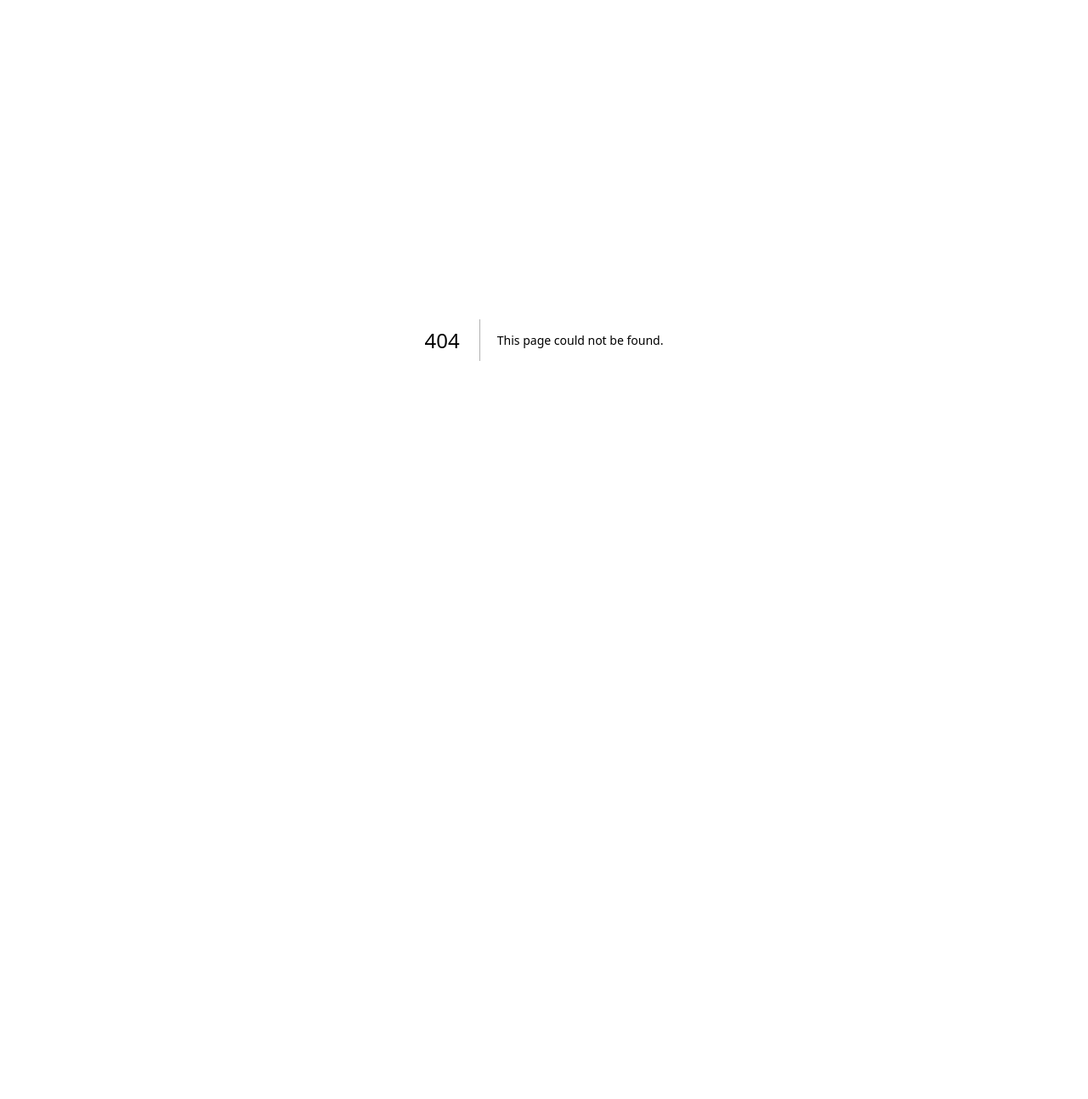
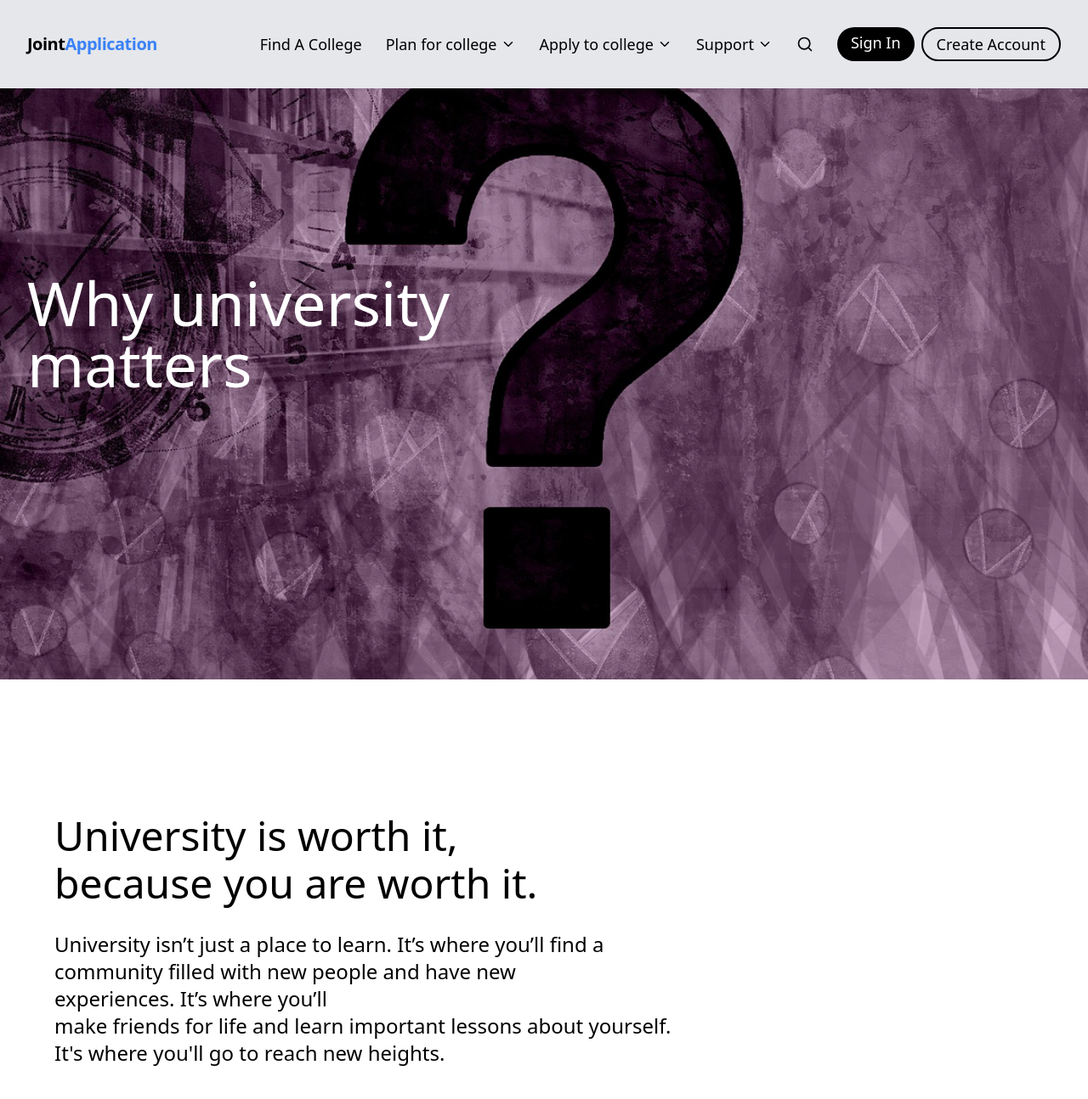
Before and after one commit to TsehaynehGetaneh/JointApplication, a Next.js app in the folder web/: page /plan/why-university-matters in a window 1280 px wide. Before the commit this address had no page. Shown: the top 1294 px of the page at 85% size. Before the commit the page ends 800 px from the top, so only its background shows below. Built offline with nearby package versions, Linux system fonts and the light colour scheme.

Commit message:
add static page

```diff
--- a/web/components/common/Navbar.tsx
+++ b/web/components/common/Navbar.tsx
@@ -10,9 +10,8 @@ interface LinkItem {
 }
 
 const planLinks: LinkItem[] = [
-  { text: "Why college matters", href: "plan/why-college-matters" },
+  { text: "Why college matters", href: "plan/why-university-matters" },
   { text: "Paying for college", href: "plan/paying-for-college" },
-  { text: "Your path to college", href: "plan/your-path-to-college" },
 ];
 
 const applyCollegeLinks: LinkItem[] = [
--- /dev/null
+++ b/web/components/why-college-maters/WhyMaters.tsx
@@ -0,0 +1,114 @@
+import Image from "next/image";
+import Link from "next/link";
+import Navbar from "../common/Navbar";
+import Footer from "../common/Footer";
+
+const Plan: React.FC = () => {
+  return (
+    <div>
+      <Navbar />
+      <div className="flex relative flex-col items-center justify-center">
+        {/* Image and Text Section */}
+        <div className="relative w-full h-screen">
+          <div className="relative w-full h-full">
+            <Image
+              src="/img/plan/why.jpg"
+              alt="Your Image"
+              layout="fill"
+              objectFit="cover"
+              objectPosition="center"
+              className="w-full h-full"
+            />
+            <div className="absolute top-0 left-0 w-full h-full bg-black opacity-20"></div>
+          </div>
+          <div className="w-full   absolute top-0 left-0 flex flex-col items-start justify-center h-full p-8 text-white">
+            <h1 className="text-4xl sm:text-5xl md:text-6xl lg:text-7xl font-medium mb-4 w-full sm:w-1/2">
+              Why university matters
+            </h1>
+          </div>
+        </div>
+      </div>
+
+      <div className="bg-white my-20"></div>
+
+      {/* Why college matters section */}
+      <div className="flex flex-col items-center justify-center py-20">
+        <div className="container mx-auto flex flex-col md:flex-row items-center">
+          <div className="w-full md:w-1/2 px-8">
+            <h1 className="text-2xl sm:text-2xl md:text-4xl lg:text-5xl font-medium mb-2">
+              University is worth it,
+            </h1>
+            <p className="text-2xl whitespace-nowrap sm:text-2xl md:text-4xl lg:text-5xl font-medium mb-8">
+              because you are worth it.
+            </p>
+
+            <p className="text-lg whitespace-nowrap sm:text-xl md:text-2xl lg:text-2xl mb-6 w-full sm:w-1/2 md:w-1/3">
+              University isn’t just a place to learn. It’s where you’ll find a <br /> community filled with new people and have new <br /> experiences. It’s where you’ll <br /> make friends for life and  learn important lessons about yourself.<br />  It&apos;s where you&apos;ll go to reach new heights.
+            </p>
+          </div>
+        </div>
+      </div>
+
+      <div className="flex gap-5 bg-gray-200 mx-10">
+        <div className="w-96 h-96">
+          <Image
+            src="/img/plan/public-examination-preparation-concept.jpg"
+            alt="support"
+            layout="responsive"
+            width={500}
+            height={600}
+            objectFit="cover"
+            objectPosition="center"
+            className="w-full h-full"
+          />
+        </div>
+        <div className="flex flex-col p-4 space-y-5 leading-7" >
+          <h1 className="font-bold text-4xl">
+            How will you reach higher this year?
+          </h1>
+          <div className="font-medium">
+            College is about defying expectations, breaking the mold, and finding yourself. In short, it’s the most valuable investment you can make for your future — both financially and personally.
+          </div>
+          <div className="font-medium mt-4">
+            Your journey is just beginning, and you&apos;ll have support from us all along the way. Let&apos;s see how far you can go.
+          </div>
+        </div>
+      </div>
+
+
+      <div className="flex flex-col mx-[14rem] justify-center space-y-10 mt-10 leading-7">
+        <h1 className="text-2xl font-medium text-black mb-4">You have curiosity. Explore it.</h1>
+        <p className="text-gray-700 ">
+          This is your opportunity to take what you’re already interested in and pursue it at a deeper level. Enroll in classes <br /> and sign up for activities that excite you, without the structured limitations of high school. Meet people from <br /> various backgrounds and cultures who have interests similar to — and different from — your own. They might <br /> even introduce you to new interests you didn’t know you had.
+        </p>
+
+        <h1 className="text-2xl font-medium text-black mt-8">You have a purpose. Become it.</h1>
+        <p className="text-gray-700 ">
+          The future may seem uncertain, but college will help you discover the career path that matches your interests and motivates you to become the best version of yourself. You’ll learn to be more independent and gain the skills and knowledge you need to prepare you for the future. Meet mentors and fellow student leaders who inspire you to contribute and give back to your community and to the world.
+        </p>
+
+        <h1 className="text-2xl font-medium text-black mt-8">You have potential. Exceed it.</h1>
+        <p className="text-gray-700 ">
+          Whatever your goals — getting a degree, owning a home, traveling the world — you can attain them. They require dedication and focus, but also financial stability. Here’s how a college degree can help over a lifetime:
+        </p>
+
+        <ul className="list-disc list-inside text-gray-700 mt-4 space-y-10">
+          <li>Someone with a high school diploma can expect to earn approximately 1,000,000 Ethiopian Birr.</li>
+          <li>A worker with some college but no degree earns around 1,200,000 Ethiopian Birr.</li>
+          <li>An Associate’s degree-holder earns about 1,500,000 Ethiopian Birr.</li>
+          <li>A worker with a Bachelor’s degree will earn roughly 2,000,000 Ethiopian Birr.</li>
+          <li>Graduate degrees provide for even higher earnings:</li>
+          <li>A Master’s degree-holder earns around 2,500,000 Ethiopian Birr.</li>
+          <li>A Doctoral degree-holder earns approximately 3,500,000 Ethiopian Birr.</li>
+          <li>A Professional degree-holder earns about 4,000,000 Ethiopian Birr.</li>
+        </ul>
+      </div>
+
+
+      {/* Footer section */}
+      <Footer />
+    </div>
+  );
+};
+
+export default Plan;
--- /dev/null
+++ b/web/pages/plan/why-university-matters/index.tsx
@@ -0,0 +1,14 @@
+import Support from "@/components/support/Support";
+import WhyMaters from "@/components/why-college-maters/WhyMaters";
+import { NextPage } from "next";
+
+
+const WhyMatersPage: NextPage = () => {
+    return (
+        <div>
+            <WhyMaters />
+        </div>
+    )
+}
+
+export default WhyMatersPage;
```
Also changed, not shown: web/public/img/plan/why.jpg (added).
